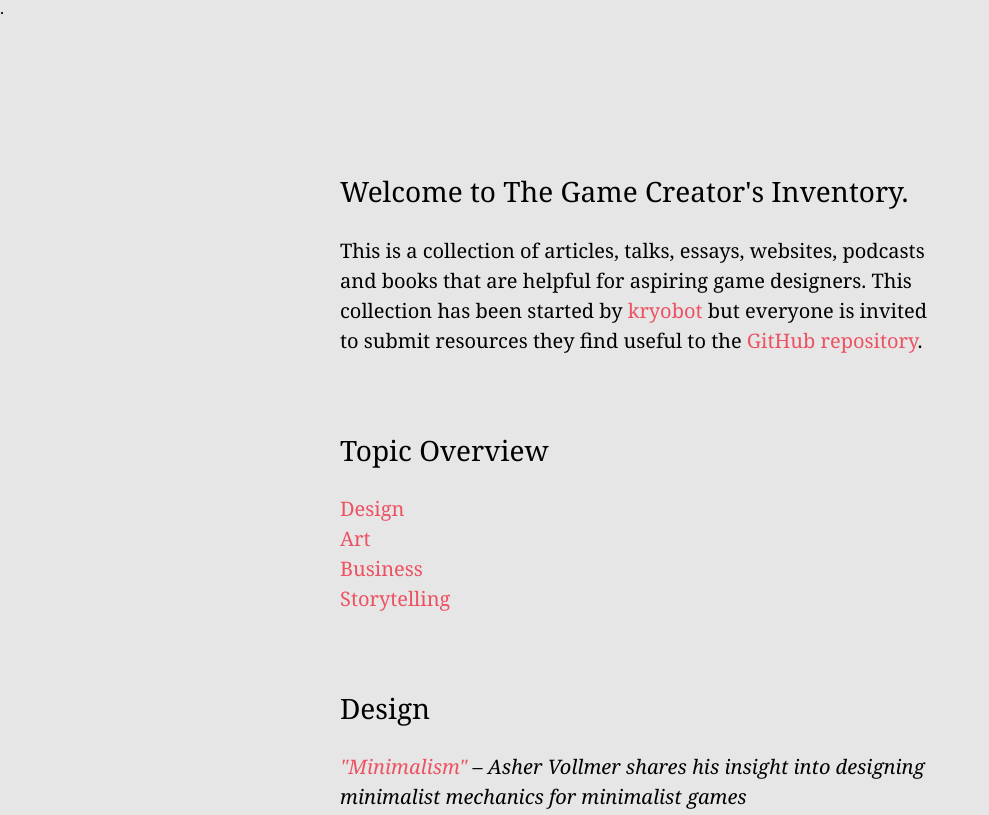
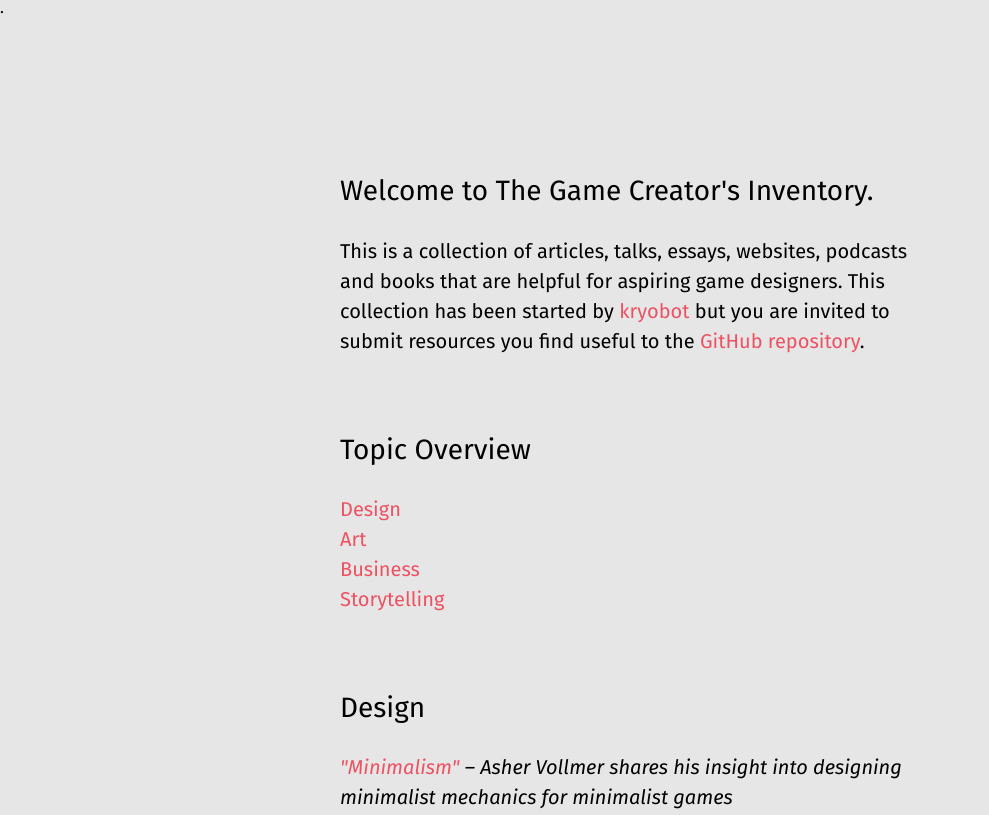
Before and after one commit to kryobot/game-design-resources, a plain HTML site: page index.html in a window 1280 px wide. Shown: the top 815 px of the page, without its empty margins (0-989 px from the left). Drawn offline with Linux system fonts and the light colour scheme.

Commit message:
changed font to Fira Sans

```diff
--- a/assets/css/style.scss
+++ b/assets/css/style.scss
@@ -65,7 +65,7 @@ p {
 
 body {
   background: #e6e6e6;
-  font-family: Georgia, Times, serif;
+  font-family: 'Fira Sans', sans-serif;
 }
 
 a {
@@ -95,7 +95,7 @@ a {
       width: 18px;
     }
     &:hover img {
-      margin: 5px 0 0 -30px;
+      margin: 3px 0 0 -30px;
       display: block;
       float: left;
     }
--- a/index.html
+++ b/index.html
@@ -6,8 +6,13 @@
   <meta charset="utf-8" />
   <meta content="width=device-width, initial-scale=1" name="viewport" />
 
+  <link rel="shortcut icon" href="assets/img/fav.png" />.
+
+  <!-- Styles -->
   <link rel="stylesheet" type="text/css" href="assets/css/style.css">
-  <link rel="shortcut icon" href="assets/img/fav.png" />.
+
+  <!-- Fonts -->
+  <link href='http://fonts.googleapis.com/css?family=Fira+Sans:400,400italic' rel='stylesheet' type='text/css'>
 
   <title>The Game Creator's Inventory</title>
 </head>
@@ -16,7 +21,7 @@
 
   <section class="intro">
     <h1>Welcome to The Game Creator's Inventory.</h1>
-    <p>This is a collection of articles, talks, essays, websites, podcasts and books that are helpful for aspiring game designers. This collection has been started by <a href="http://twitter.com/kryobot">kryobot</a> but everyone is invited to submit resources they find useful to the <a href="#">GitHub repository</a>.</p>
+    <p>This is a collection of articles, talks, essays, websites, podcasts and books that are helpful for aspiring game designers. This collection has been started by <a href="http://twitter.com/kryobot">kryobot</a> but you are  invited to submit resources you find useful to the <a href="#">GitHub repository</a>.</p>
   </section>
 
   <section class="nav">
```
Also changed, not shown: assets/css/style.css.
